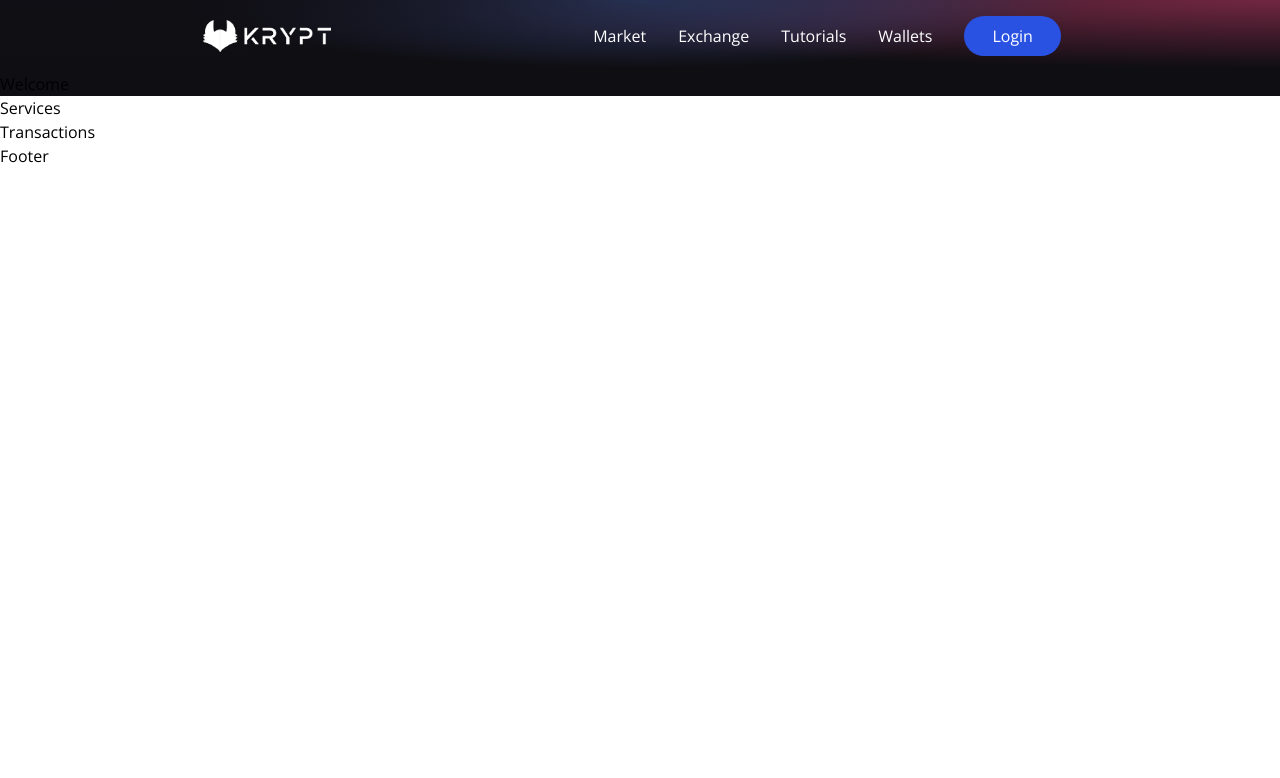
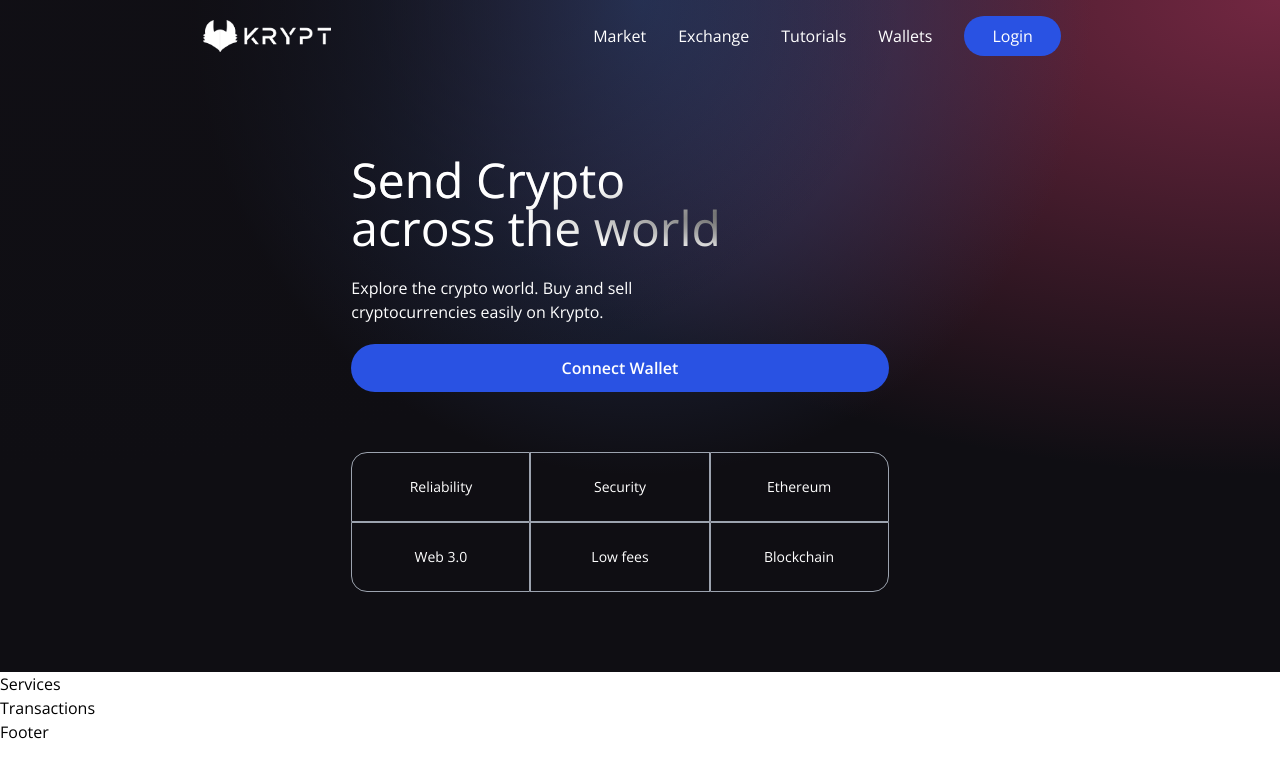
Before and after one commit to Cyrus311/web3-client, a React (Vite) app: page / in a window 1280 px wide. Shown: the top 778 px of the page. Built offline with nearby package versions, Linux system fonts and the light colour scheme.

Commit message:
welcome comp added

```diff
--- a/src/components/Welcome.jsx
+++ b/src/components/Welcome.jsx
@@ -1,7 +1,50 @@
-import React from "react";
+import { AiFillPlayCircle } from "react-icons/ai";
+import { SiEthereum } from "react-icons/si";
+import { BsInfoCircle } from "react-icons/bs";
+
+import { Loader } from "./";
+
+const commonStyles =
+  "min-h-[70px] sm:px-0 px-2 sm:min-w-[120px] flex justify-center items-center border-[0.5px] border-gray-400 text-sm font-light text-white";
 
 const Welcome = () => {
-  return <div>Welcome</div>;
+  const connectWallet = () => {};
+
+  return (
+    <div className="flex w-full justify-center items-center">
+      <div className="flex md:flex-row flex-col item-start justify-between md:p-20 py-12 px-4">
+        <div className="flex flex-1 justify-start flex-col md:mr-10">
+          <h1 className="text-3xl sm:text-5xl text-white text-gradient py-1">
+            Send Crypto <br /> across the world
+          </h1>
+          <p className="text-left mt-5 text-white font-light md:w-9/12 w-11/12 text-base">
+            Explore the crypto world. Buy and sell cryptocurrencies easily on
+            Krypto.
+          </p>
+          <button
+            type="button"
+            onClick={connectWallet}
+            className="flex flex-row justify-center items-center my-5 bg-[#2952e3] p-3 rounded-full cursor-pointer hover:bg-[#2546bd]"
+          >
+            {" "}
+            <p className="text-white text-base font-semibold">
+              {" "}
+              Connect Wallet
+            </p>
+          </button>
+          <div className="grid sm:grid-cols-3 grid-cols-2 w-full mt-10">
+            <div className={`rounded-tl-2xl ${commonStyles}`}>Reliability</div>
+            <div className={commonStyles}>Security</div>
+            <div className={`rounded-tr-2xl ${commonStyles}`}>Ethereum</div>
+            <div className={`rounded-bl-2xl ${commonStyles}`}>Web 3.0</div>
+            <div className={commonStyles}>Low fees</div>
+            <div className={`rounded-br-2xl ${commonStyles}`}>Blockchain</div>
+          </div>
+        </div>
+        <div></div>
+      </div>
+    </div>
+  );
 };
 
 export default Welcome;
```
